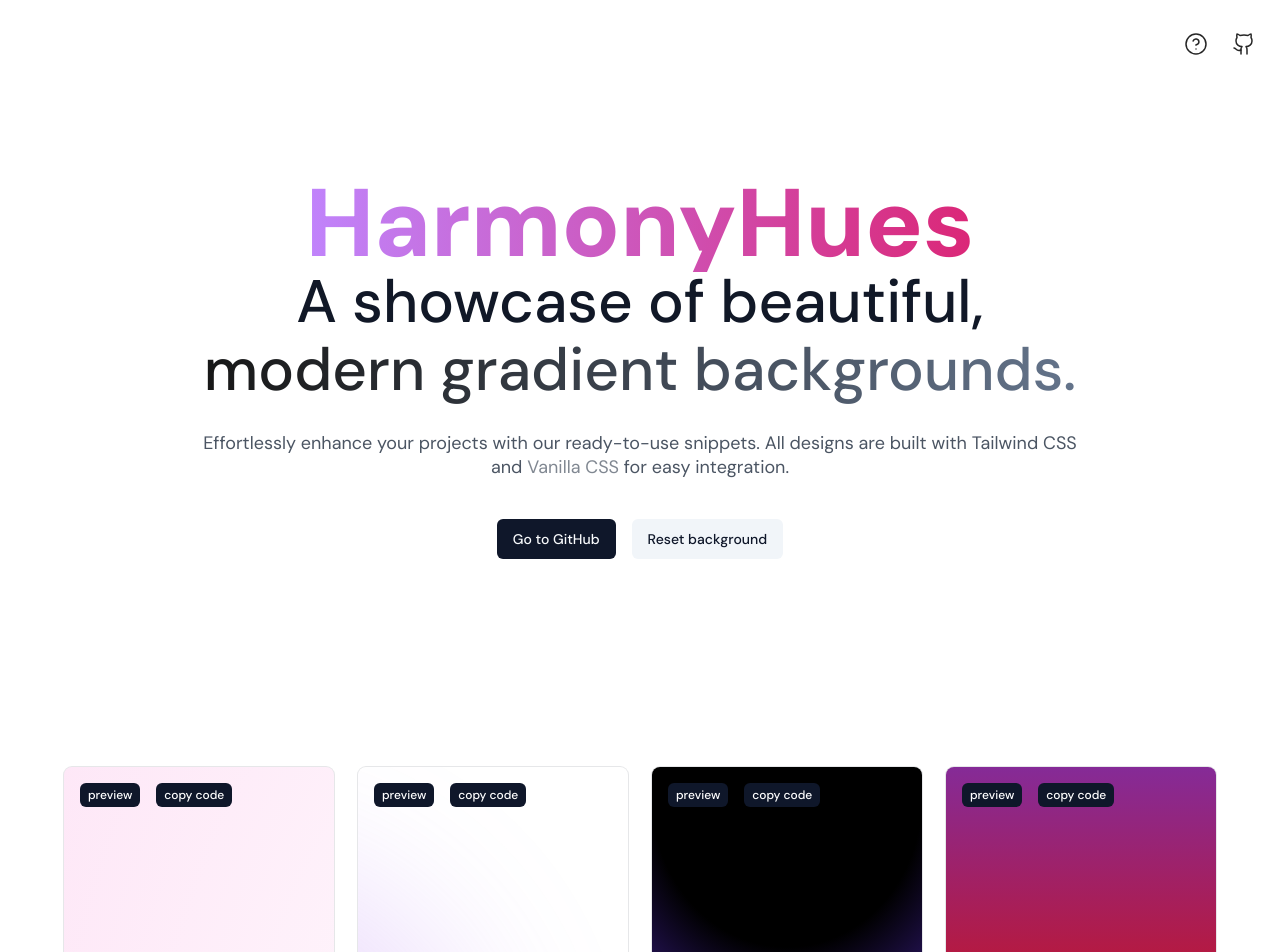
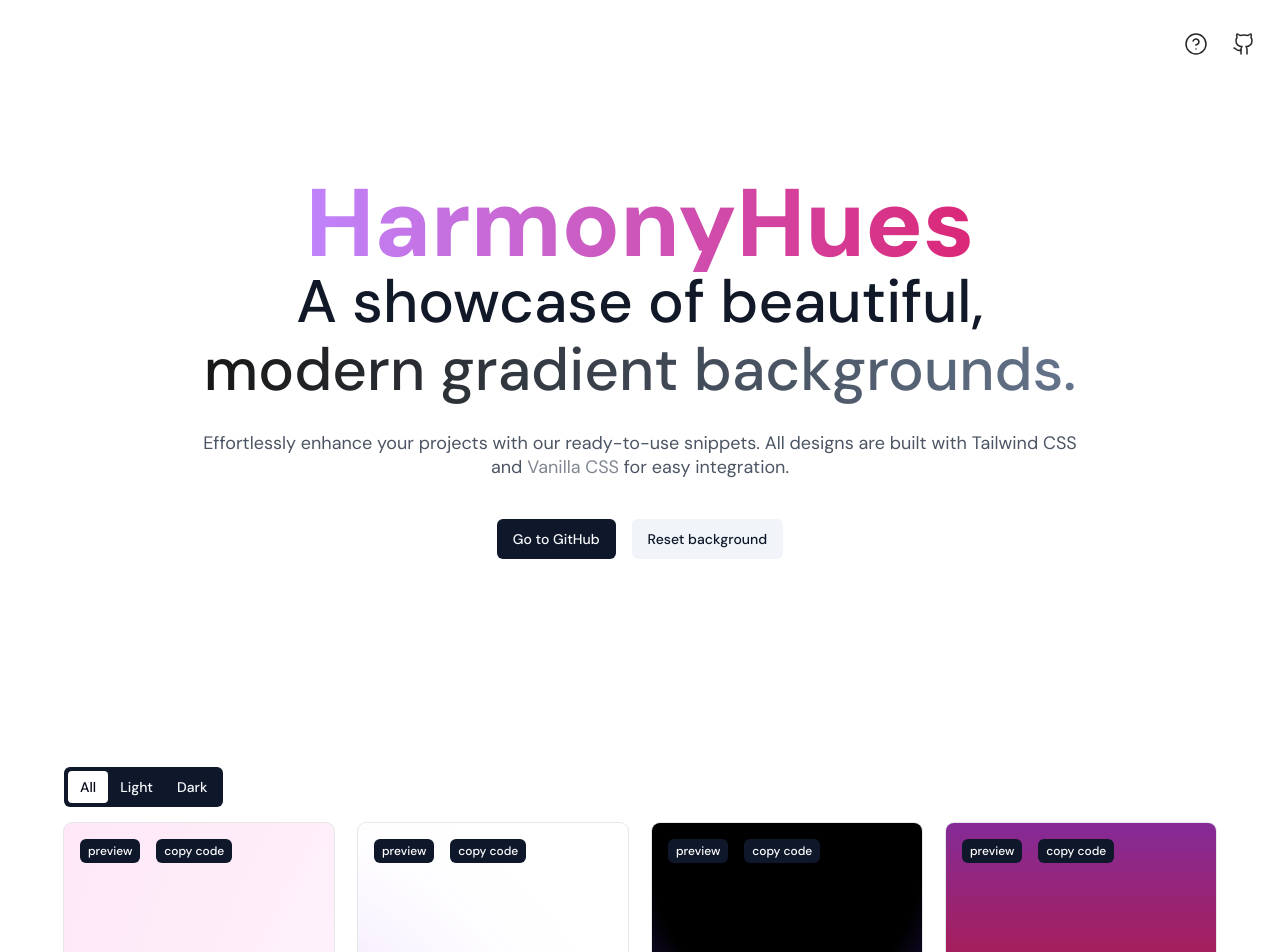
Before and after one commit to trstefan/harmonyhues, a Next.js app: page / in a window 1280 px wide. Shown: the top 952 px of the page. Built offline with nearby package versions, Linux system fonts and the light colour scheme.

Commit message:
added filtering

```diff
--- a/package.json
+++ b/package.json
@@ -11,6 +11,7 @@
   "dependencies": {
     "@radix-ui/react-dialog": "^1.1.1",
     "@radix-ui/react-slot": "^1.1.0",
+    "@radix-ui/react-tabs": "^1.1.0",
     "class-variance-authority": "^0.7.0",
     "clsx": "^2.1.1",
     "lucide-react": "^0.427.0",
--- a/src/app/page.tsx
+++ b/src/app/page.tsx
@@ -7,10 +7,20 @@
 import { Toaster } from "sonner";
 import { Button } from "@/components/ui/button";
 import { DialogDemo } from "@/components/dialogBox";
+import TabsDemo from "@/components/tabs";
 
 export default function Home() {
   const [preview, setPreview] = useState<null | React.ReactNode>(null);
   const [theme, setTheme] = useState<"light" | "dark">("light");
+  const [selectedTheme, setSelectedTheme] = useState("all");
+
+  const handleTabChange = (value: any) => {
+    setSelectedTheme(value);
+  };
+
+  const filteredBackgroundOptions = BACKGROUND_OPTIONS.filter((background) => {
+    return selectedTheme === "all" || background.theme === selectedTheme;
+  });
 
   const resetBg = () => {
     setPreview(null);
@@ -83,9 +93,9 @@
             </div>
           </div>
           <div className="overflow-hidden px-4 pb-20 pt-52 md:px-10">
-            {" "}
+            <TabsDemo onTabChange={handleTabChange} />
             <div className="grid grid-cols-1 gap-6 pb-6 md:grid-cols-2 lg:grid-cols-4">
-              {BACKGROUND_OPTIONS.map((background, index) => {
+              {filteredBackgroundOptions.map((background, index) => {
                 return (
                   <BackgroundCard
                     key={index}
--- /dev/null
+++ b/src/components/tabs.tsx
@@ -0,0 +1,22 @@
+import { Tabs, TabsList, TabsTrigger } from "@/components/ui/tabs";
+type TabsDemoProps = {
+  onTabChange: (value: string) => void;
+};
+export default function TabsDemo({ onTabChange }: TabsDemoProps) {
+  return (
+    <div className="mb-4">
+      {" "}
+      <Tabs
+        defaultValue="all"
+        className="w-[400px]"
+        onValueChange={(value) => onTabChange(value)}
+      >
+        <TabsList>
+          <TabsTrigger value="all">All</TabsTrigger>
+          <TabsTrigger value="light">Light</TabsTrigger>
+          <TabsTrigger value="dark">Dark</TabsTrigger>
+        </TabsList>
+      </Tabs>
+    </div>
+  );
+}
--- /dev/null
+++ b/src/components/ui/tabs.tsx
@@ -0,0 +1,55 @@
+"use client";
+
+import * as React from "react";
+import * as TabsPrimitive from "@radix-ui/react-tabs";
+
+import { cn } from "@/lib/utils";
+
+const Tabs = TabsPrimitive.Root;
+
+const TabsList = React.forwardRef<
+  React.ElementRef<typeof TabsPrimitive.List>,
+  React.ComponentPropsWithoutRef<typeof TabsPrimitive.List>
+>(({ className, ...props }, ref) => (
+  <TabsPrimitive.List
+    ref={ref}
+    className={cn(
+      "inline-flex h-10 px-4 py-2 items-center justify-center rounded-md p-1  bg-primary text-primary-foreground hover:bg-primary/90",
+      className
+    )}
+    {...props}
+  />
+));
+TabsList.displayName = TabsPrimitive.List.displayName;
+
+const TabsTrigger = React.forwardRef<
+  React.ElementRef<typeof TabsPrimitive.Trigger>,
+  React.ComponentPropsWithoutRef<typeof TabsPrimitive.Trigger>
+>(({ className, ...props }, ref) => (
+  <TabsPrimitive.Trigger
+    ref={ref}
+    className={cn(
+      "inline-flex items-center justify-center whitespace-nowrap rounded-sm px-3 py-1.5 text-sm font-medium ring-offset-background transition-all focus-visible:outline-none focus-visible:ring-2 focus-visible:ring-ring focus-visible:ring-offset-2 disabled:pointer-events-none disabled:opacity-50 data-[state=active]:bg-background data-[state=active]:text-foreground data-[state=active]:shadow-sm",
+      className
+    )}
+    {...props}
+  />
+));
+TabsTrigger.displayName = TabsPrimitive.Trigger.displayName;
+
+const TabsContent = React.forwardRef<
+  React.ElementRef<typeof TabsPrimitive.Content>,
+  React.ComponentPropsWithoutRef<typeof TabsPrimitive.Content>
+>(({ className, ...props }, ref) => (
+  <TabsPrimitive.Content
+    ref={ref}
+    className={cn(
+      "mt-2 ring-offset-background focus-visible:outline-none focus-visible:ring-2 focus-visible:ring-ring focus-visible:ring-offset-2",
+      className
+    )}
+    {...props}
+  />
+));
+TabsContent.displayName = TabsPrimitive.Content.displayName;
+
+export { Tabs, TabsList, TabsTrigger, TabsContent };
```
Also changed, not shown: 1 other file (tests, documents, lock files or other folders).
